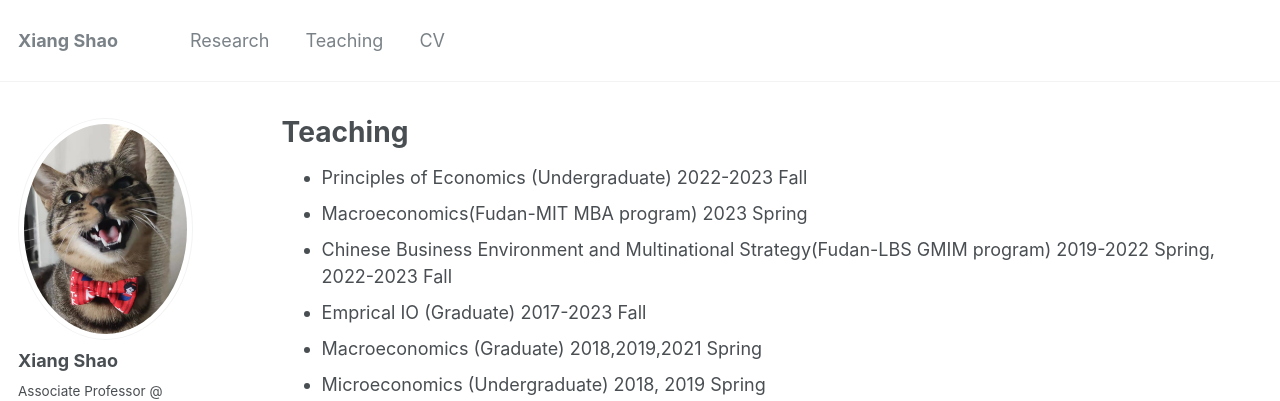
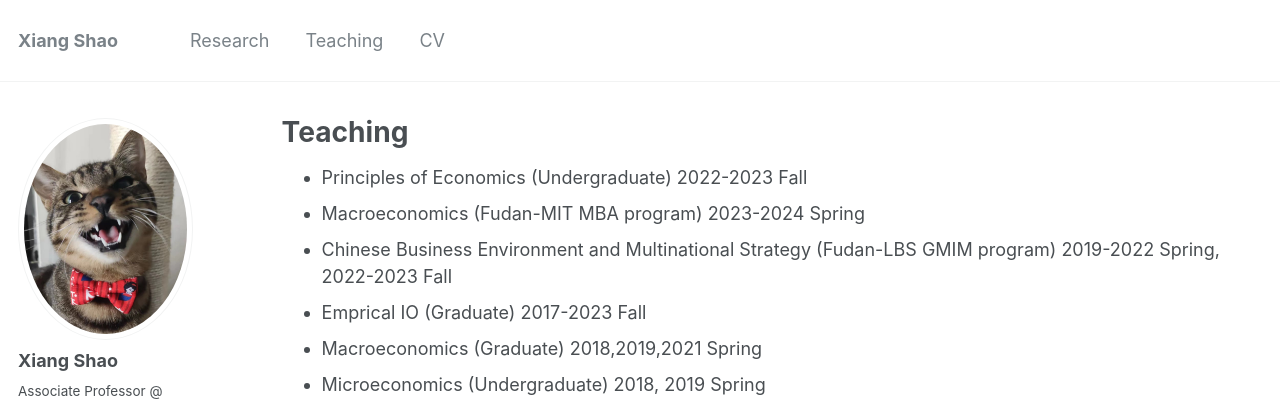
Before and after one commit to xiangshao/xiangshao.github.io, a Jekyll site: the page built from _pages/teaching.md, in a window 1280 px wide. Shown: the top 401 px of the page. Built offline with Jekyll 4.4.1, drawn with Linux system fonts in a browser that asks for light colours; some web fonts are replaced.

Commit message:
Update teaching.md

```diff
--- a/_pages/teaching.md
+++ b/_pages/teaching.md
@@ -5,8 +5,8 @@ permalink: /teaching/
 author_profile: true
 ---
 * Principles of Economics (Undergraduate) 2022-2023 Fall
-* Macroeconomics(Fudan-MIT MBA program) 2023 Spring
-* Chinese Business Environment and Multinational Strategy(Fudan-LBS GMIM program) 2019-2022 Spring, 2022-2023 Fall
+* Macroeconomics (Fudan-MIT MBA program) 2023-2024 Spring
+* Chinese Business Environment and Multinational Strategy (Fudan-LBS GMIM program) 2019-2022 Spring, 2022-2023 Fall
 * Emprical IO (Graduate) 2017-2023 Fall
 * Macroeconomics (Graduate) 2018,2019,2021 Spring
 * Microeconomics (Undergraduate) 2018, 2019 Spring
```
